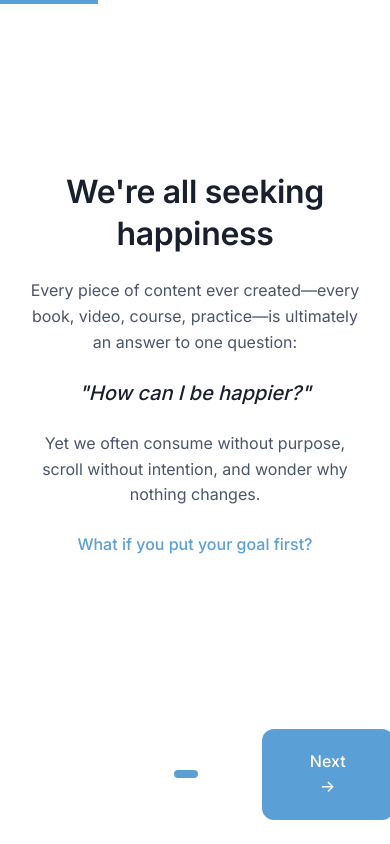
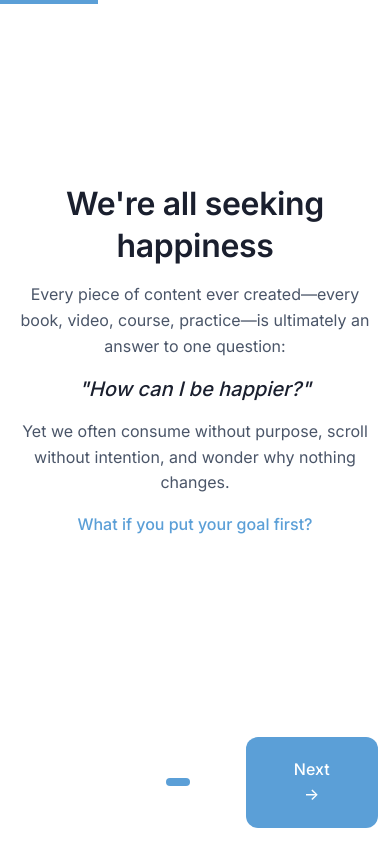
Before and after one commit to fernandoaestrella/true_path_finder, a Next.js app: page /onboarding in a window 390 px wide. Built offline with nearby package versions, Linux system fonts and the light colour scheme; no server answers.

Commit message:
onboarding alignment on mobile improved

```diff
--- a/app/dashboard/page.tsx
+++ b/app/dashboard/page.tsx
@@ -31,13 +31,7 @@ function DashboardContent() {
   const [isLoading, setIsLoading] = useState(true);
 
   // Check for daily intention completion
-  useEffect(() => {
-    const today = new Date().toDateString();
-    const completed = localStorage.getItem('dailyIntentionCompleted');
-    if (completed !== today && !authLoading && user) {
-      window.location.href = '/intention';
-    }
-  }, [authLoading, user]);
+
 
   // Redirect if not authenticated
   useEffect(() => {
@@ -56,6 +50,15 @@ function DashboardContent() {
         const chosenGoalsRef = collection(db, 'users', user.uid, 'chosenGoals');
         const chosenGoalsSnap = await getDocs(chosenGoalsRef);
         const goalIds = chosenGoalsSnap.docs.map(doc => doc.id);
+
+        // Check for daily intention - only if user has goals
+        const today = new Date().toDateString();
+        const completed = localStorage.getItem('dailyIntentionCompleted');
+
+        if (goalIds.length > 0 && completed !== today) {
+          window.location.href = '/intention';
+          return;
+        }
 
         let fetchedGoals: Goal[] = [];
 
--- a/app/events/[eventId]/page.tsx
+++ b/app/events/[eventId]/page.tsx
@@ -460,7 +460,7 @@ export default function EventPage() {
 
 
 
-        {/* Batch Selection */}
+        {/* Batch Selection, does not change color on hover */}
         {currentPhase !== 'ended' && (!selectedBatch || elapsedSeconds < 0) && (
            <Card className="mb-6">
              {elapsedSeconds < 0 ? (
--- a/app/onboarding/page.tsx
+++ b/app/onboarding/page.tsx
@@ -13,7 +13,7 @@ const onboardingSteps: OnboardingStep[] = [
   {
     title: "We're all seeking happiness",
     content: (
-      <div className="space-y-6 text-[var(--text-secondary)]">
+      <div className="space-y-4 md:space-y-6 text-[var(--text-secondary)]">
         <p>
           Every piece of content ever created—every book, video, course, practice—is
           ultimately an answer to one question:
@@ -34,8 +34,8 @@ const onboardingSteps: OnboardingStep[] = [
   {
     title: "Goals → Methods → Reviews",
     content: (
-      <div className="space-y-6 text-[var(--text-secondary)]">
-        <ul className="space-y-4">
+      <div className="space-y-4 md:space-y-6 text-[var(--text-secondary)]">
+        <ul className="space-y-2 md:space-y-4">
           <li className="flex items-start gap-3">
             <span className="flex-shrink-0 w-8 h-8 rounded-full bg-[var(--primary)] text-white flex items-center justify-center font-bold text-sm">1</span>
             <div>
@@ -64,7 +64,7 @@ const onboardingSteps: OnboardingStep[] = [
   {
     title: "21 minutes keeps you focused",
     content: (
-      <div className="space-y-6 text-[var(--text-secondary)]">
+      <div className="space-y-4 md:space-y-6 text-[var(--text-secondary)]">
         <p>
           You have <span className="font-semibold text-[var(--text-primary)]">21 minutes per day</span> to
           use this app.
@@ -94,9 +94,9 @@ const onboardingSteps: OnboardingStep[] = [
   {
     title: "Events bring us together",
     content: (
-      <div className="space-y-6 text-[var(--text-secondary)]">
+      <div className="space-y-4 md:space-y-6 text-[var(--text-secondary)]">
         <p>
-          Community happens through <span className="font-medium text-[var(--text-primary)]">structured events</span>.
+          Community happens through <span className="font-medium text-[var(--text-primary)]">timed, structured events</span>, not endless debate, in batches of 7 to 21 people.
         </p>
         <div className="space-y-3">
           <div className="flex items-center gap-3 p-3 bg-[var(--surface-subtle)] rounded-lg">
@@ -144,7 +144,7 @@ export default function OnboardingPage() {
   };
 
   return (
-    <div className="min-h-screen bg-[var(--background)] flex flex-col">
+    <div className="h-[100dvh] overflow-hidden bg-[var(--background)] flex flex-col">
       {/* Progress indicator */}
       <div className="fixed top-0 left-0 right-0 h-1 bg-[var(--border)]">
         <div
@@ -154,11 +154,11 @@ export default function OnboardingPage() {
       </div>
 
       {/* Content */}
-      <main className="flex-1 flex items-center justify-center p-6 pt-12">
+      <main className="flex-1 flex flex-col items-center justify-center p-4 md:p-6">
         <div className="w-full max-w-lg animate-fade-in" key={currentStep}>
           {step.illustration}
 
-          <h1 className="text-2xl md:text-3xl font-bold text-center mb-6 text-[var(--text-primary)]">
+          <h1 className="text-2xl md:text-3xl font-bold text-center mb-4 md:mb-6 text-[var(--text-primary)]">
             {step.title}
           </h1>
 
@@ -169,8 +169,9 @@ export default function OnboardingPage() {
       </main>
 
       {/* Navigation */}
-      <footer className="p-6">
-        <div className="max-w-lg mx-auto flex items-center justify-between gap-4">
+      <footer className="px-6 py-4">
+        <div className="max-w-lg mx-auto grid grid-cols-[1fr_auto_1fr] items-center gap-2">
+          <div className="justify-self-start">
             <Button
               variant="ghost"
               onClick={handleBack}
@@ -178,8 +179,9 @@ export default function OnboardingPage() {
             >
               ← Back
             </Button>
+          </div>
 
-          <div className="flex gap-2">
+          <div className="flex gap-2 justify-self-center">
             {onboardingSteps.map((_, index) => (
               <button
                 key={index}
@@ -196,9 +198,11 @@ export default function OnboardingPage() {
             ))}
           </div>
 
+          <div className="justify-self-end">
             <Button onClick={handleNext}>
               {isLastStep ? 'Get Started' : 'Next →'}
             </Button>
+          </div>
         </div>
       </footer>
     </div>
--- a/app/signup/page.tsx
+++ b/app/signup/page.tsx
@@ -72,7 +72,7 @@ export default function SignupPage() {
       console.error('Signup error:', err);
       if (err instanceof Error) {
         if (err.message.includes('email-already-in-use')) {
-          setError('An account with this email already exists');
+          setError('An account with this email already exists. Sign In below.');
         } else if (err.message.includes('invalid-email')) {
           setError('Please enter a valid email address');
         } else {
```
Lines whose indentation alone changed are shown as unchanged.
